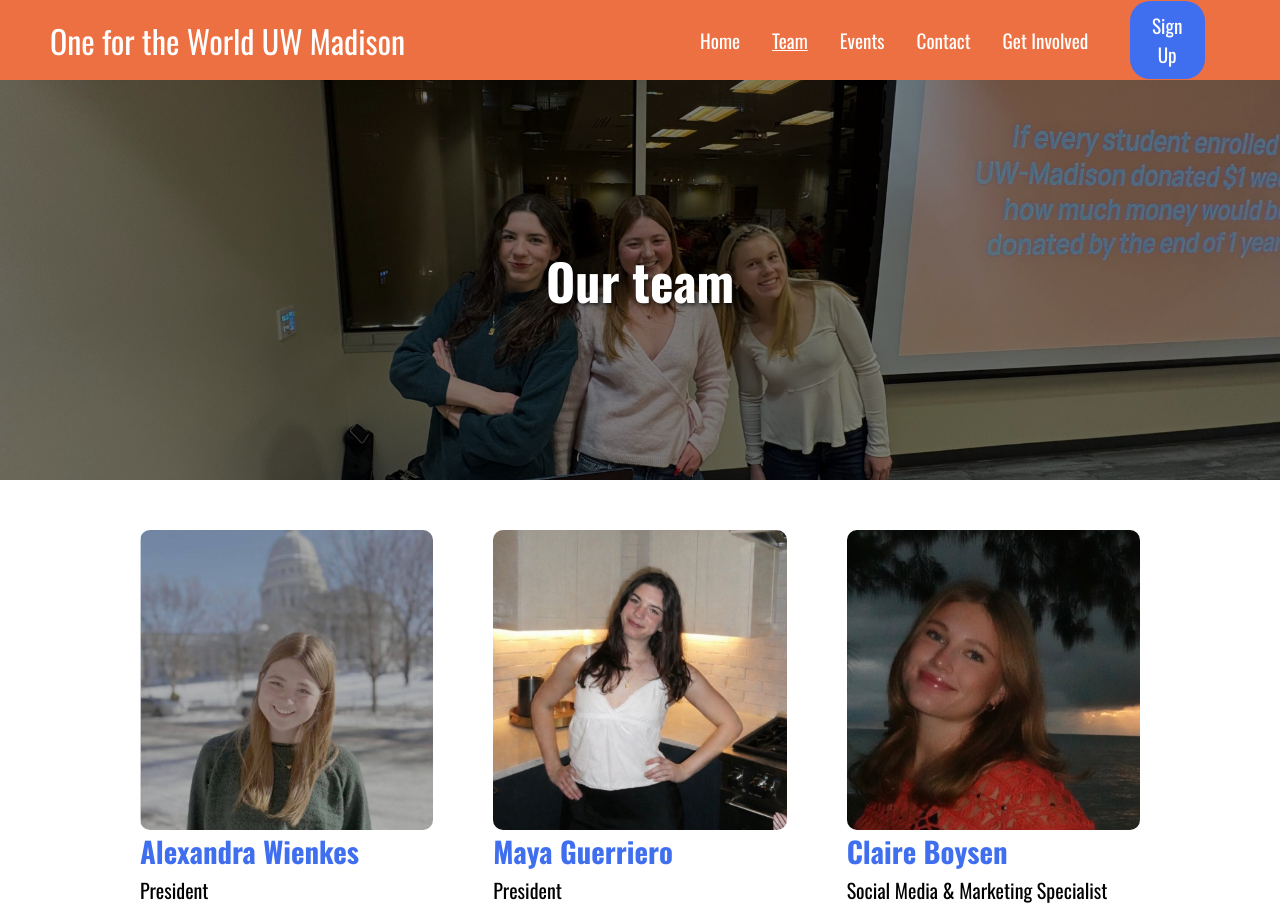
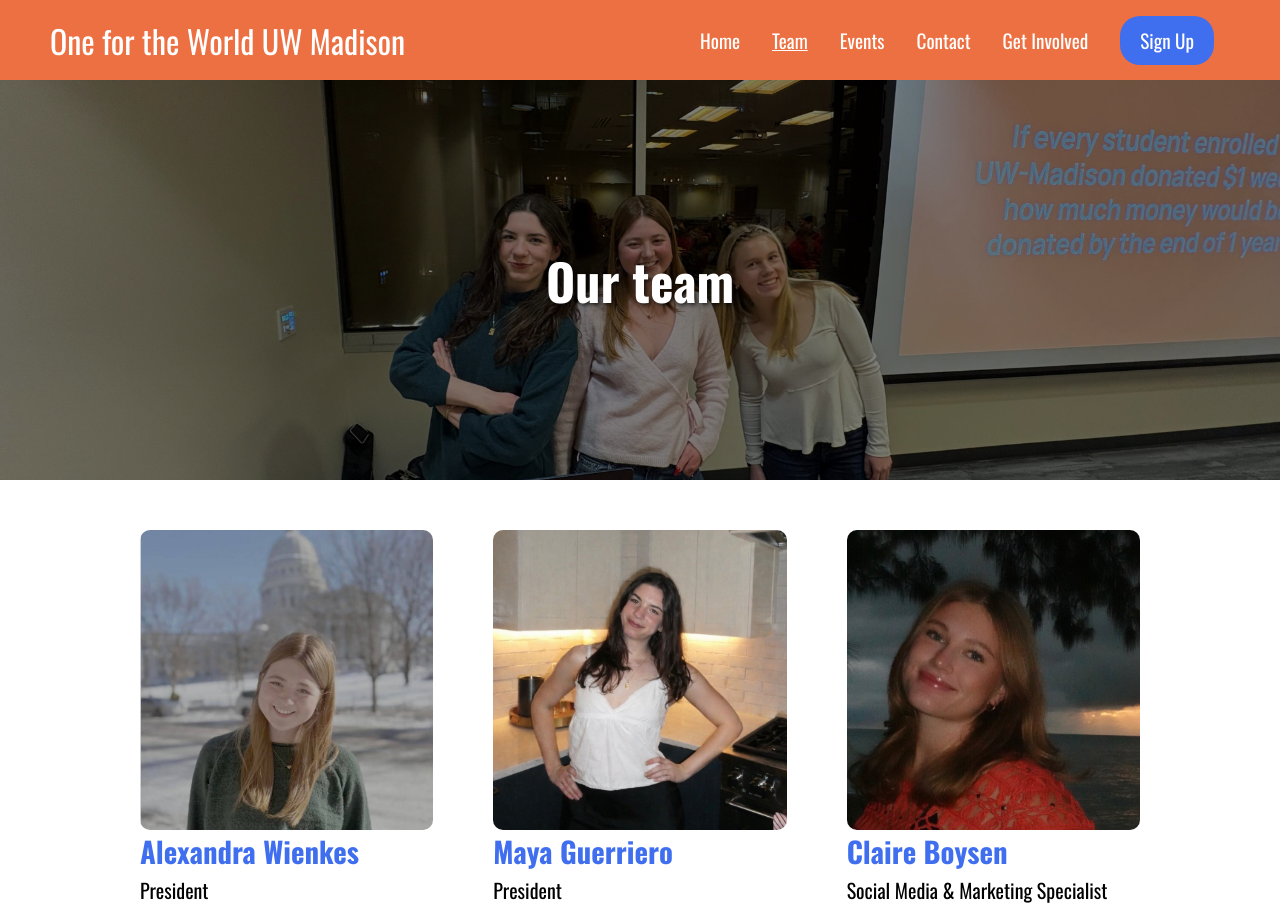
Before and after one commit to onefortheworlduw/onefortheworlduw.github.io, a website: page team/index.html in a window 1280 px wide. Shown: the top 908 px of the page. Drawn offline with nearby package versions, Linux system fonts and the light colour scheme; a web font is replaced by a local one.

Commit message:
fixed buttons again

```diff
--- a/contact.css
+++ b/contact.css
@@ -83,8 +83,8 @@
     align-items: center;
     text-decoration: none;
     padding: 10px 20px;
-    height: 80%;
-    width: 80%;
+    height: 100%;
+    width: 100%;
     border: none;
     outline: none;
     border-radius: 20px;
@@ -187,7 +187,7 @@
         justify-content: center;
         align-items: center;
         width: 80%;
-        height: 80px;
+        height: 80%;
         margin: 0;
     }
 
--- a/involve.css
+++ b/involve.css
@@ -83,8 +83,8 @@
     align-items: center;
     text-decoration: none;
     padding: 10px 20px;
-    height: 80%;
-    width: 80%;
+    height: 100%;
+    width: 100%;
     border: none;
     outline: none;
     border-radius: 20px;
@@ -187,7 +187,7 @@
         justify-content: center;
         align-items: center;
         width: 80%;
-        height: 80px;
+        height: 80%;
         margin: 0;
     }
 
--- a/photos.css
+++ b/photos.css
@@ -84,8 +84,8 @@
     align-items: center;
     text-decoration: none;
     padding: 10px 20px;
-    height: 80%;
-    width: 80%;
+    height: 100%;
+    width: 100%;
     border: none;
     outline: none;
     border-radius: 20px;
@@ -188,7 +188,7 @@
         justify-content: center;
         align-items: center;
         width: 80%;
-        height: 80px;
+        height: 80%;
         margin: 0;
     }
 
```
